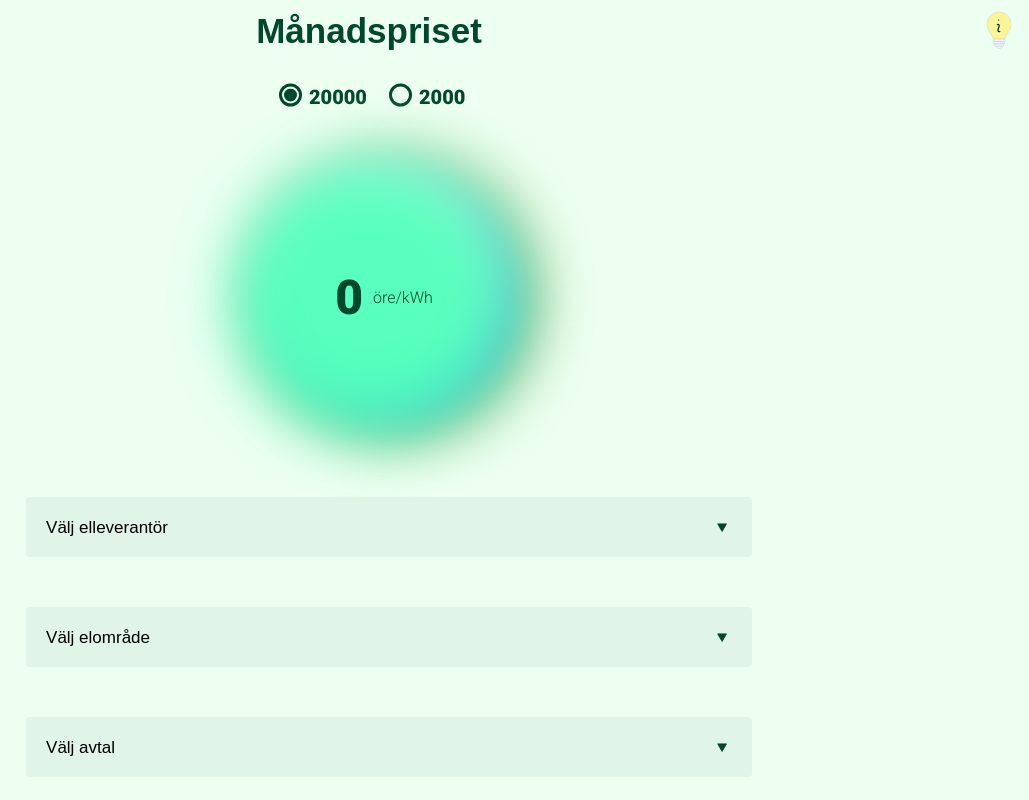
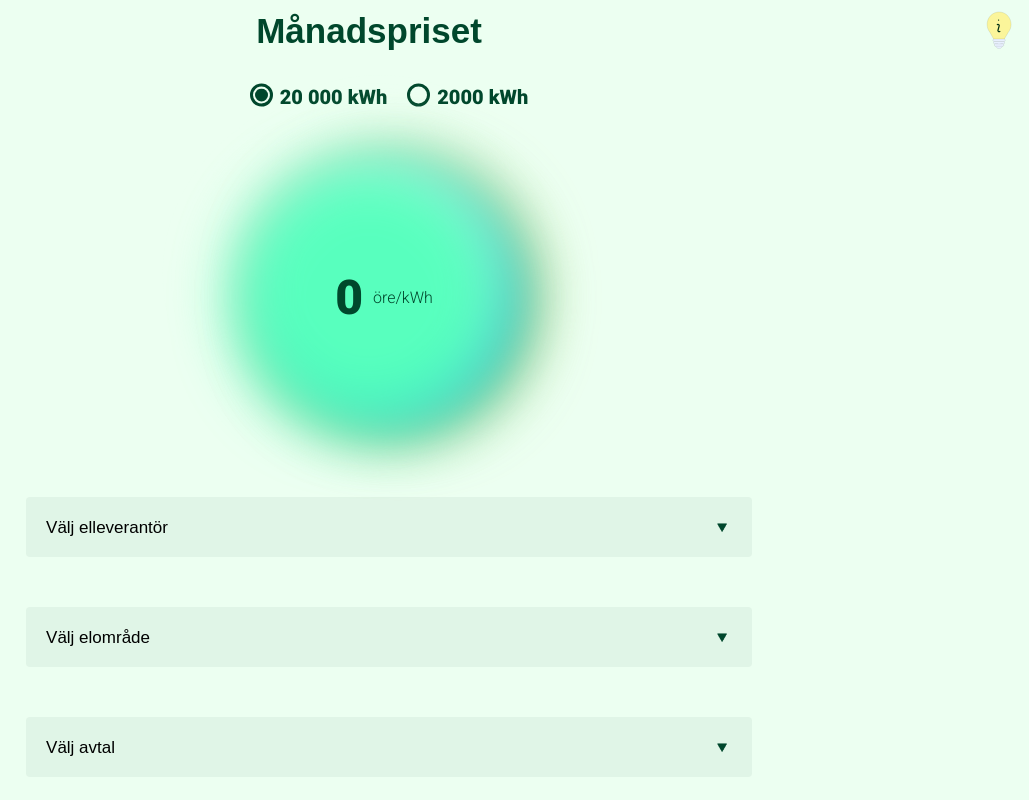
Before and after one commit to csobr/elende, a SvelteKit app: page / in a window 1280 px wide. Shown: the top 800 px of the page, without its empty margins (251-1280 px from the left). Built offline with nearby package versions, Linux system fonts and the light colour scheme; a web font is replaced by a local one.

Commit message:
Update radio button styles

```diff
--- a/src/routes/+page.svelte
+++ b/src/routes/+page.svelte
@@ -13,7 +13,7 @@
     contract: '' as string
   };
   let options = [
-    { value: '20000', text: '20000' },
+    { value: '20000', text: '20 000' },
     { value: '2000', text: '2000' }
   ];
   function resetFields() {
@@ -85,7 +85,7 @@
             bind:group={$hours}
             on:change={() => handleInputChange()}
           />
-          <span>{text}</span></label
+          <span>{text} kWh</span></label
         >
       {/each}
     </div>
@@ -167,15 +167,17 @@
     display: flex;
     flex-direction: row;
     align-items: center;
+    justify-content: center;
     height: 5rem;
+    width: 100%;
   }
   .hours {
-    width: 11rem;
     font-size: 2rem;
     font-weight: 600;
     display: grid;
     grid-template-columns: 1em auto;
     gap: 0.5em;
+    padding: 1rem;
   }
   input[type='radio'] {
     -webkit-appearance: none;
```
